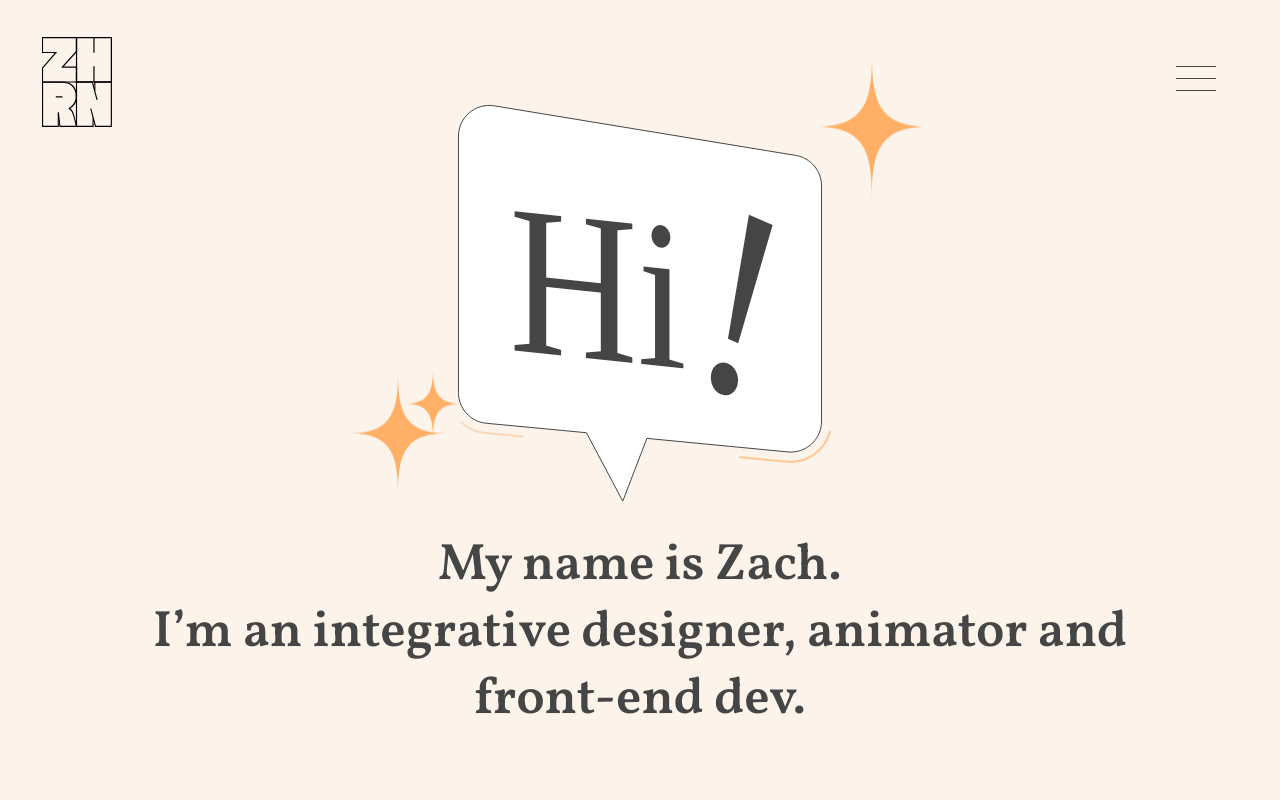
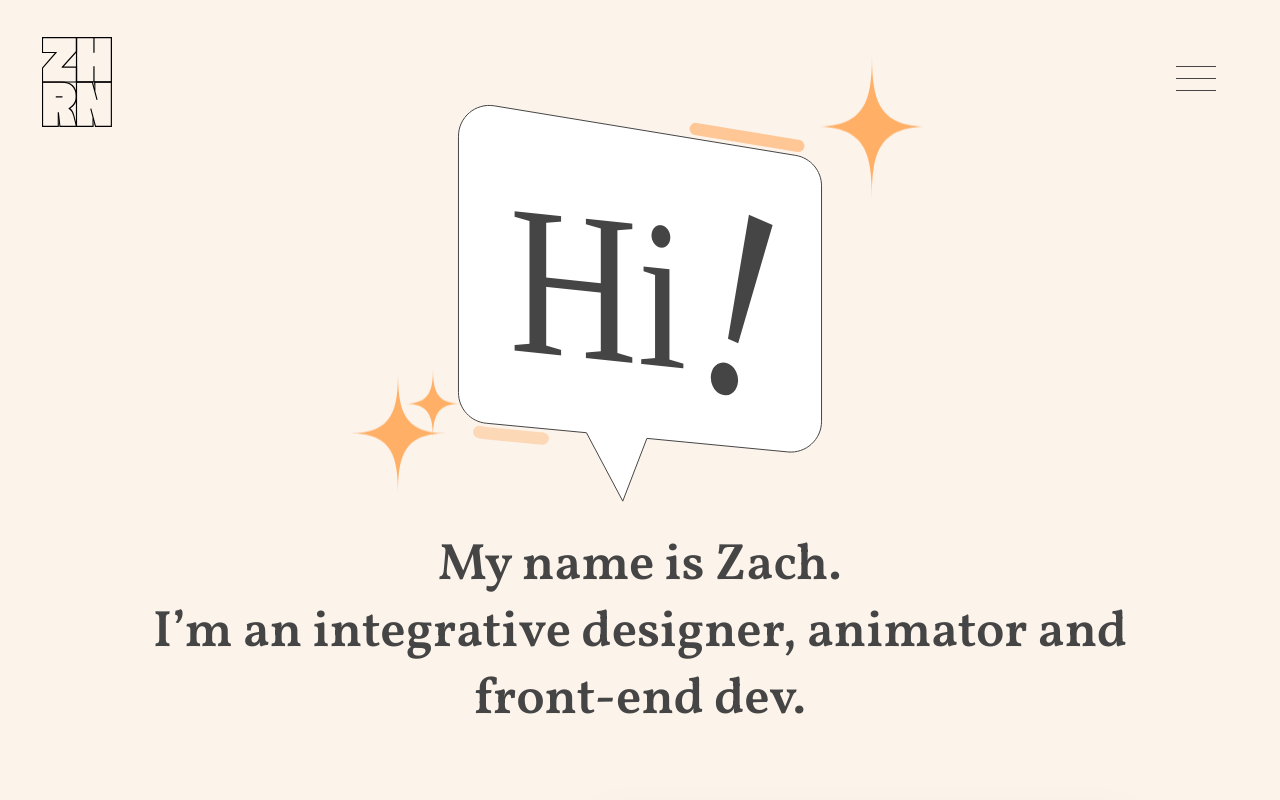
Before and after one commit to zaharano/zacme.ink, a Svelte app: page / in a window 1280 px wide. Shown: the top 800 px of the page. Built offline with nearby package versions, Linux system fonts and the light colour scheme; a web font is replaced by a local one.

Commit message:
fix orange line style placement

```diff
--- a/src/componenets/hero.svelte
+++ b/src/componenets/hero.svelte
@@ -358,19 +358,12 @@
         xmlns="http://www.w3.org/2000/svg"
       >
         <path
-          vector-effect="non-scaling-stroke"
           class="speech-outer-1 orngLine"
           d="M107.5 282L30.4 274.7C13.4 273.1 0.5 259 0.5 241.8V33.5C0.5 15.3 15.3 0.5 33.4 0.5C35.2 0.5 37 0.6 38.8 0.9L283.8 41.2C299.8 43.8 311.4 57.5 311.4 73.8V265.1C311.4 274 307.9 282.3 301.7 288.5C295.5 294.7 287.2 298.1 278.5 298.1C277.5 298.1 276.4 298 275.3 297.9L166.8 287.6L143.1 349.3L107.5 282Z"
-          stroke-linecap="round" stroke-linejoin="round"
-          stroke-width="2"
         />
         <path
-          vector-effect="non-scaling-stroke"
           class="speech-outer-2 orngLine"
           d="M107.5 282L30.4 274.7C13.4 273.1 0.5 259 0.5 241.8V33.5C0.5 15.3 15.3 0.5 33.4 0.5C35.2 0.5 37 0.6 38.8 0.9L283.8 41.2C299.8 43.8 311.4 57.5 311.4 73.8V265.1C311.4 274 307.9 282.3 301.7 288.5C295.5 294.7 287.2 298.1 278.5 298.1C277.5 298.1 276.4 298 275.3 297.9L166.8 287.6L143.1 349.3L107.5 282Z"
-          stroke-linecap="round" stroke-linejoin="round" stroke-dasharray="10 10"
-          stroke-dashoffset="14px"
-          stroke-width="2"
         />
         <path
           vector-effect="non-scaling-stroke"
@@ -453,6 +446,12 @@
 
   .speech-inner {
     stroke: var(--gray);
+  }
+
+  :global(.orngLine) {
+    stroke: var(--acct);
+    stroke-width: 10px;
+    stroke-linecap: round;
   }
 
   .sparkle {
@@ -563,6 +562,8 @@
     right: -25%;
   }
 
-
+  svg {
+    overflow: visible;
+  }
 
 </style>
--- a/src/componenets/vennAnimation.svelte
+++ b/src/componenets/vennAnimation.svelte
@@ -541,13 +541,6 @@
     right: -100px;
   }
 
-  /* find and remove these */
-  :global(.orngLine) {
-    /* transition: opacity .1s var(--timing);
-    opacity: 1; */
-    stroke: var(--acct);
-  }
-
   .petal {
     fill: var(--acct);
     stroke: var(--gray);
```
